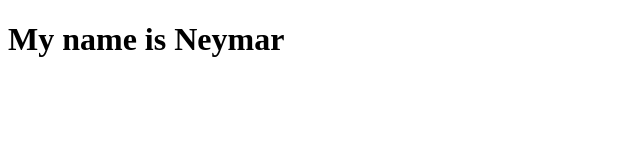
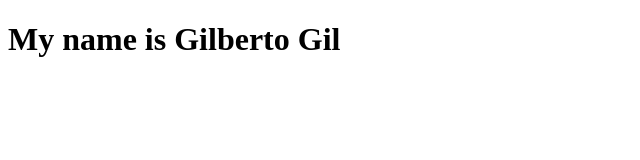
Before and after one commit to kdowd/webux2022, a plain HTML site: page index.html in a window 1280 px wide. Shown: the whole page, without its empty margins (0-640 px from the left). Drawn offline with Linux system fonts and the light colour scheme.

Commit message:
name update

```diff
--- a/index.html
+++ b/index.html
@@ -7,7 +7,7 @@
     <title>Document</title>
   </head>
   <body>
-    <h1>My name is Neymar</h1>
+    <h1>My name is Gilberto Gil</h1>
 
 
   </body>
```
